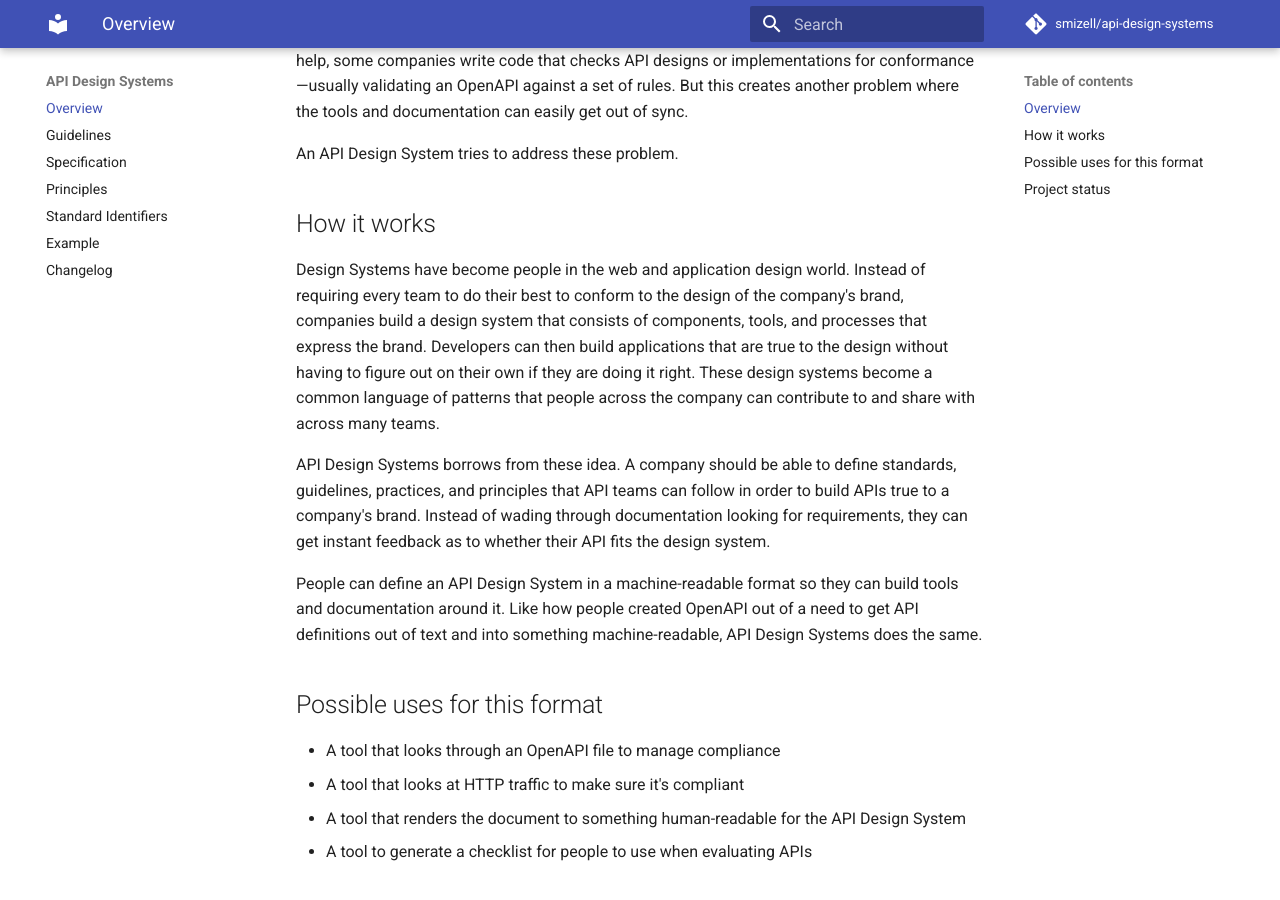
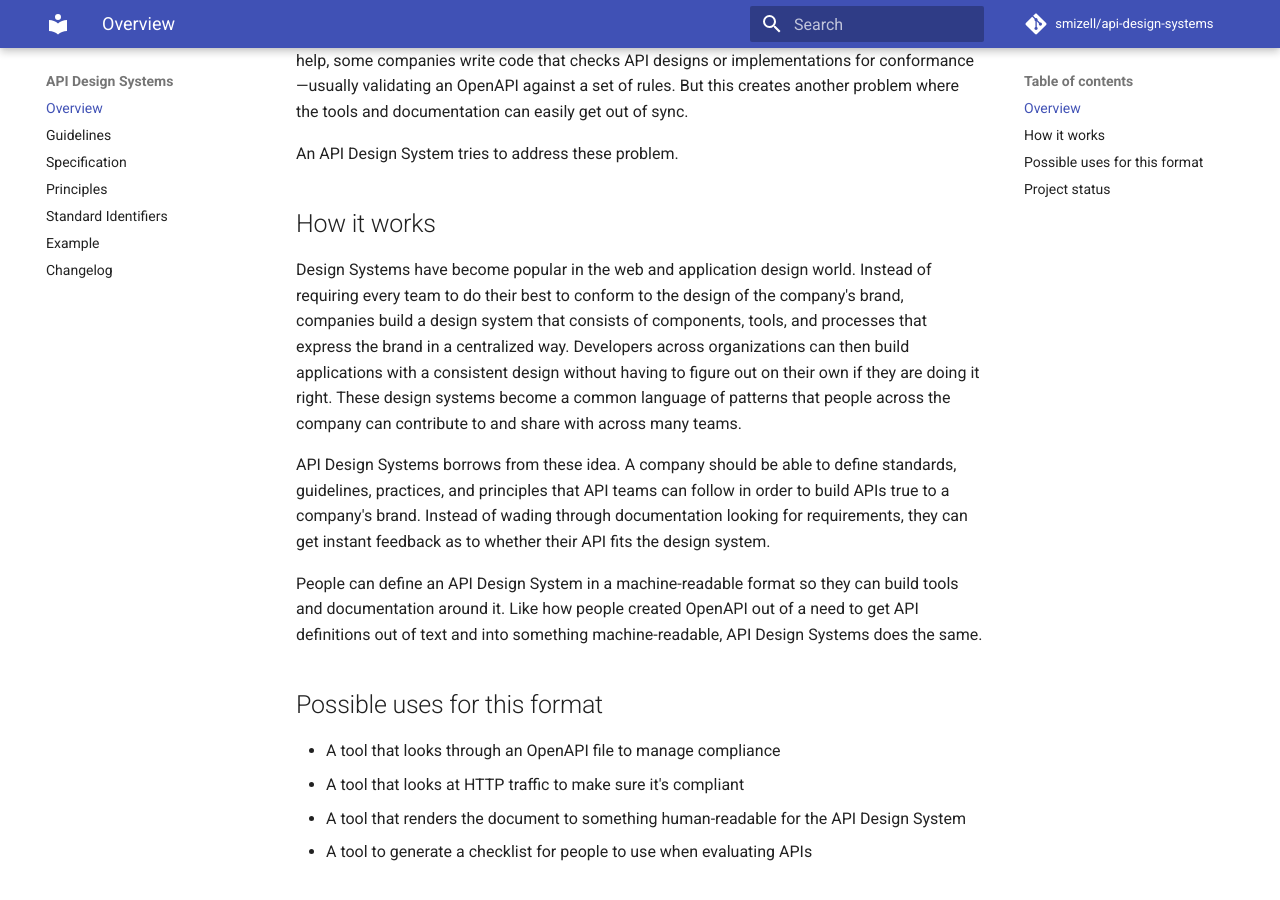
Before and after one commit to smizell/api-design-systems, an MkDocs documentation site: the page built from docs/index.md, in a window 1280 px wide and 900 px high, scrolled down 402 px. Built offline with MkDocs 1.6.1 and Material for MkDocs 9.7.7, drawn with Linux system fonts in a browser that asks for light colours; comment, search, counter and statistics services are not loaded.

Commit message:
Update index.md

```diff
--- a/docs/index.md
+++ b/docs/index.md
@@ -14,7 +14,7 @@ An API Design System tries to address these problem.
 
 ## How it works
 
-Design Systems have become people in the web and application design world. Instead of requiring every team to do their best to conform to the design of the company's brand, companies build a design system that consists of components, tools, and processes that express the brand. Developers can then build applications that are true to the design without having to figure out on their own if they are doing it right. These design systems become a common language of patterns that people across the company can contribute to and share with across many teams.
+Design Systems have become popular in the web and application design world. Instead of requiring every team to do their best to conform to the design of the company's brand, companies build a design system that consists of components, tools, and processes that express the brand in a centralized way. Developers across organizations can then build applications with a consistent design without having to figure out on their own if they are doing it right. These design systems become a common language of patterns that people across the company can contribute to and share with across many teams.
 
 API Design Systems borrows from these idea. A company should be able to define standards, guidelines, practices, and principles that API teams can follow in order to build APIs true to a company's brand. Instead of wading through documentation looking for requirements, they can get instant feedback as to whether their API fits the design system.
 
```
